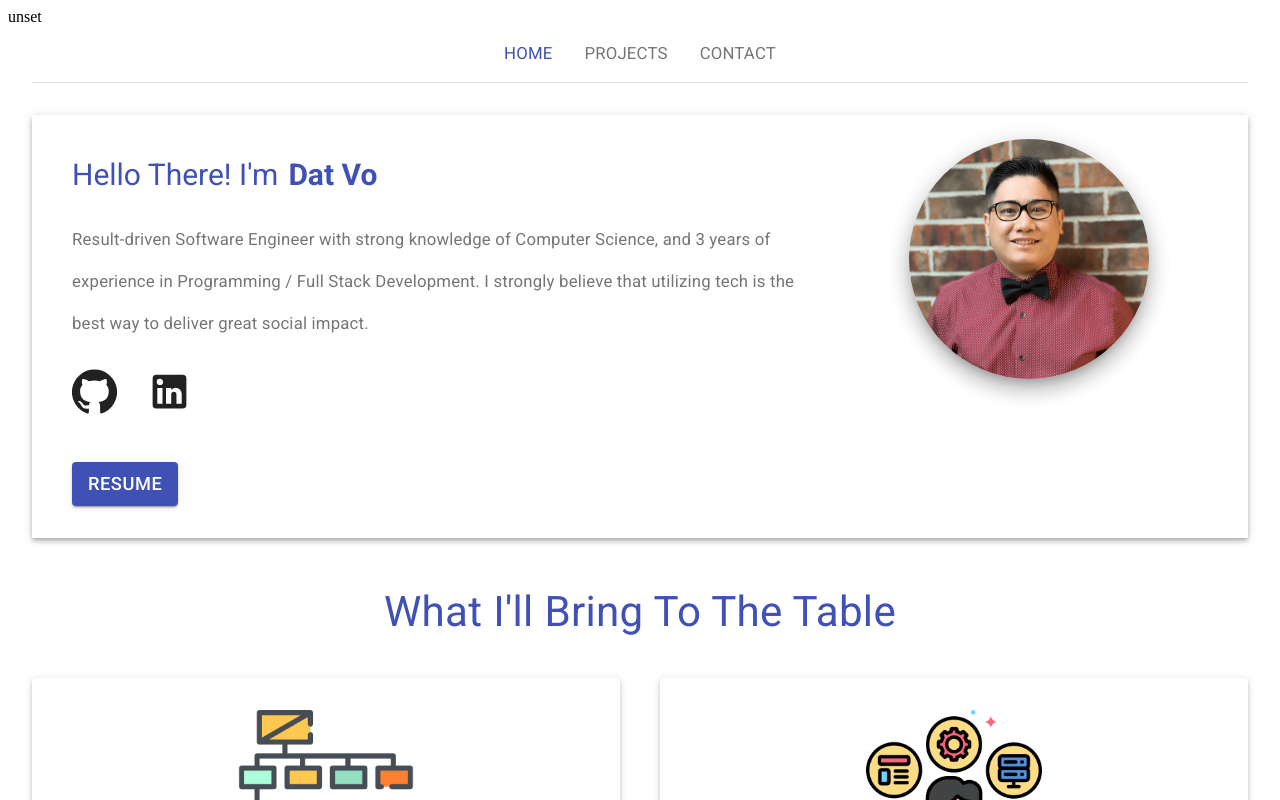
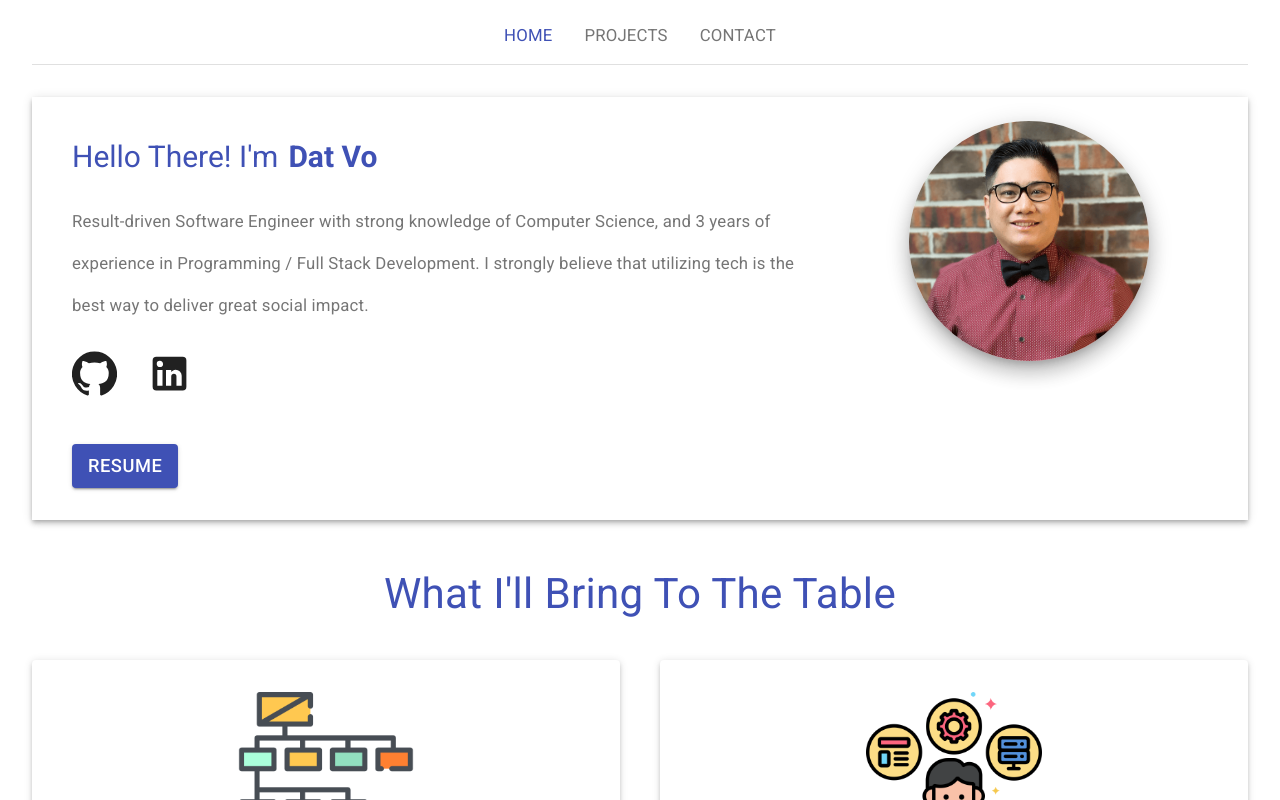
Before and after one commit to dustinvo17/Portfolio-Template, a React (Create React App) app: page / in a window 1280 px wide. Shown: the top 800 px of the page. Built offline with nearby package versions, Linux system fonts and the light colour scheme; no server answers.

Commit message:
remove render variable

```diff
--- a/src/App.js
+++ b/src/App.js
@@ -10,7 +10,6 @@ import Banner from './components/Banner'
 function App() {
   return (
     <main>
-      {process.env.REACT_APP_USER_ID}
       <Container maxWidth="lg">
       <Header/>
       <Banner  />
```
